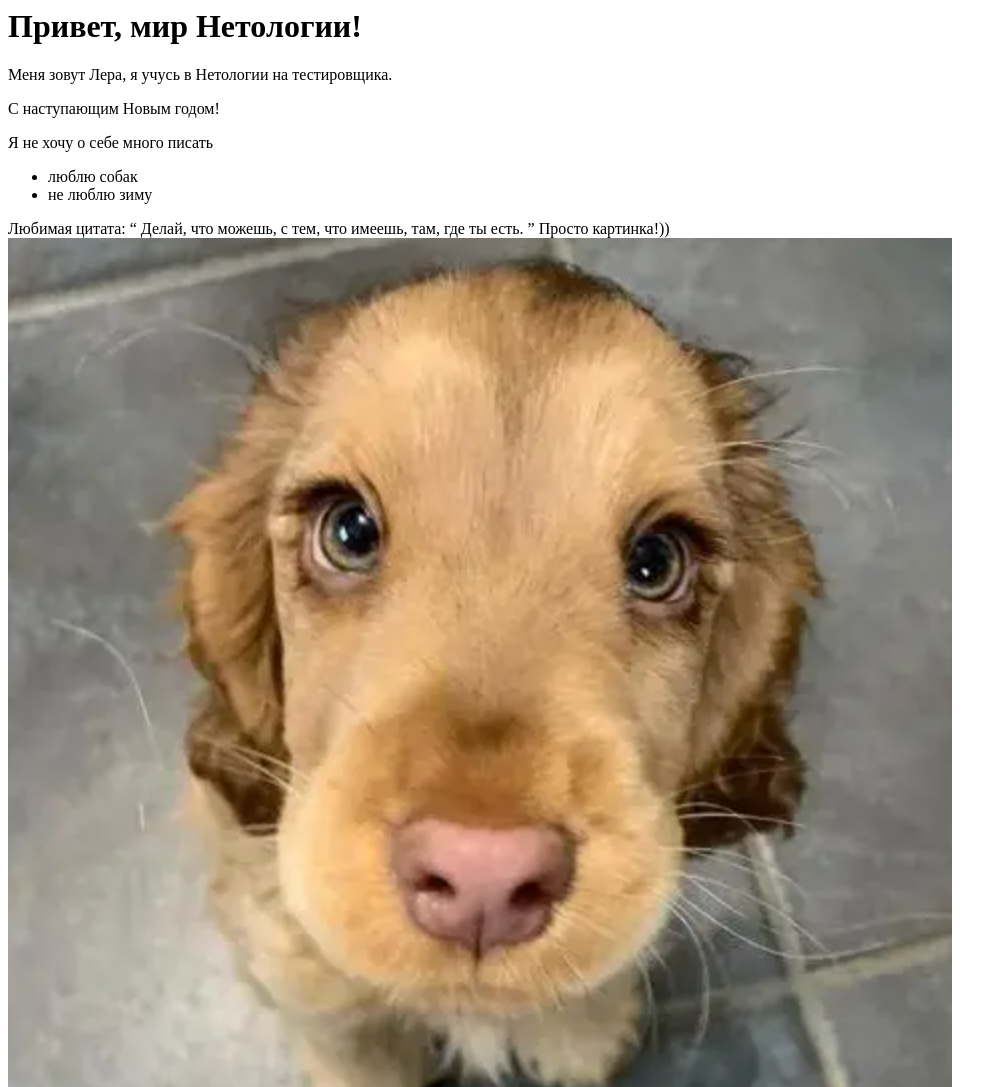
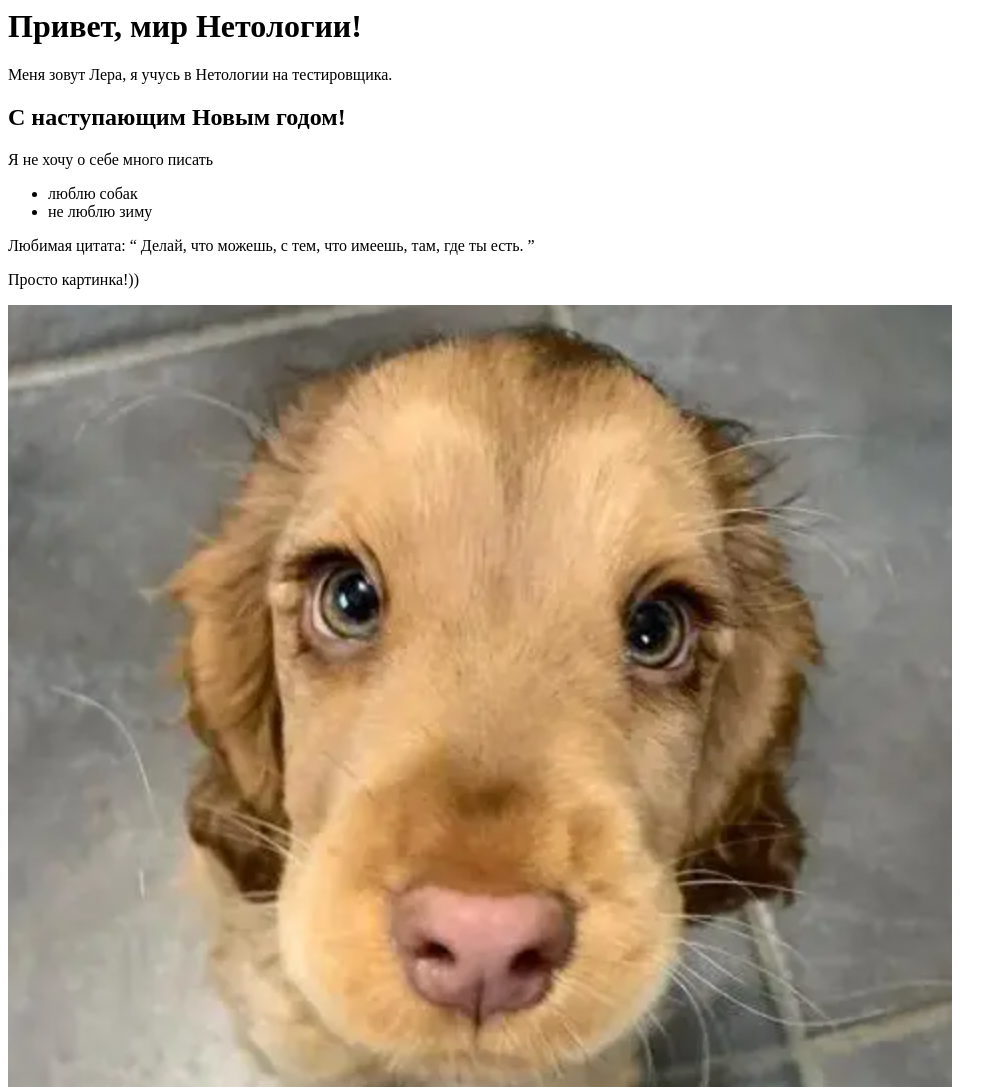
Before and after one commit to Vaderiana/GitHub-Pages, a plain HTML site: page index.html in a window 1280 px wide. Shown: the top 1087 px of the page, without its empty margins (0-1007 px from the left). Drawn offline with Linux system fonts and the light colour scheme.

Commit message:
Update index.html

```diff
--- a/index.html
+++ b/index.html
@@ -2,8 +2,8 @@
 </h1>
 <p> Меня зовут Лера, я учусь в Нетологии на тестировщика.
 </p>
-<p> С наступающим Новым годом!
-</p>
+<p> <h2> С наступающим Новым годом!
+</h2> </p>
 Я не хочу о себе много писать
 <ul>
  <li>люблю собак</li>
@@ -14,5 +14,6 @@
 <q> Делай, что можешь, с тем, что имеешь, там, где ты есть.
 </q>
 
-Просто картинка!))
+<p>Просто картинка!))
+ </p>
 <img src="https://github.com/Vaderiana/GitHub-Pages/blob/87e33b34c393b0400829bc79af4dfe14dbcef889/%D0%A1%D0%BD%D0%B8%D0%BC%D0%BE%D0%BA%20%D1%8D%D0%BA%D1%80%D0%B0%D0%BD%D0%B0%202022-12-26%20%D0%B2%2022.31.31.png">
```
